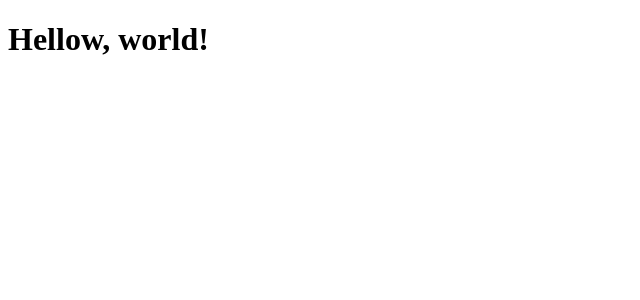
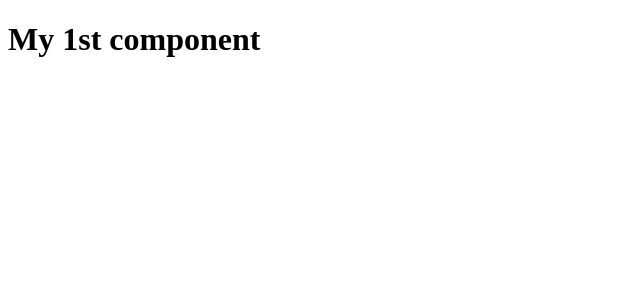
Before and after one commit to psancho/gotoReact, a React app: page / in a window 1280 px wide. Shown: the top 300 px of the page, without its empty margins (0-640 px from the left). Built offline with nearby package versions, Linux system fonts and the light colour scheme.

Commit message:
NEW added 1st component App

```diff
--- /dev/null
+++ b/src/components/App.js
@@ -0,0 +1,23 @@
+import React from 'react';
+// import { Switch, BrowserRouter as Router, Route } from 'react-router-dom';
+
+// import Home from './Home';
+// import DynamicPage from './DynamicPage';
+// import NoMatch from './NoMatch';
+
+const App = () => {
+  return (
+    <h1>My 1st component</h1>
+    // <Router>
+    //   <div>
+    //     <Switch>
+    //       <Route exact path="/" component={Home} />
+    //       <Route exact path="/dynamic" component={DynamicPage} />
+    //       <Route component={NoMatch} />
+    //     </Switch>
+    //   </div>
+    // </Router>
+  );
+};
+
+export default App;
--- a/src/index.js
+++ b/src/index.js
@@ -1,10 +1,9 @@
 import React from 'react';
 import ReactDOM from 'react-dom';
-
-const hello = 'Hellow, world!';
+import App from './components/App';
 
 ReactDOM.render(
-    <h1>{hello}</h1>,
+    <App />,
     document.getElementById('root')
 );
 
```
